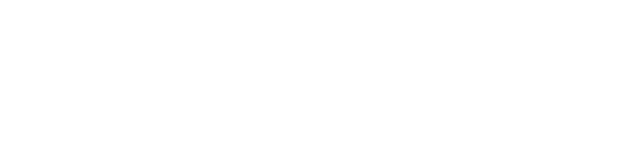
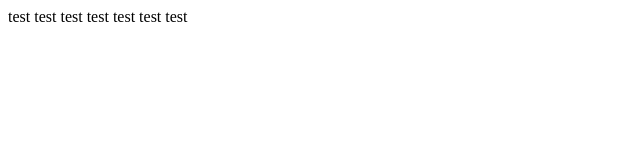
Before and after one commit to ChaniHero/test, a plain HTML site: page index.html in a window 1280 px wide. Shown: the whole page, without its empty margins (0-640 px from the left). Drawn offline with Linux system fonts and the light colour scheme.

Commit message:
230320 수정

```diff
--- a/index.html
+++ b/index.html
@@ -7,6 +7,12 @@
     <title>test</title>
 </head>
 <body>
-
+    test
+    test
+    test
+    test
+    test
+    test
+    test
 </body>
 </html>
```
